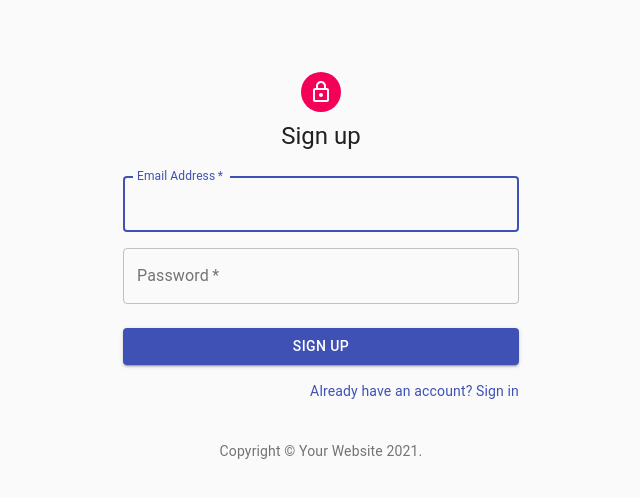
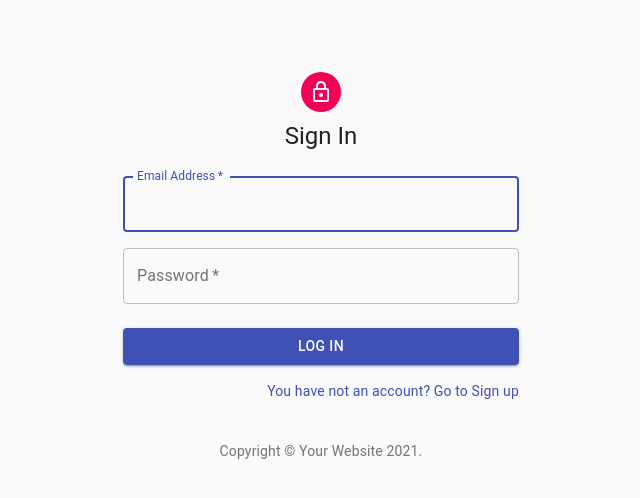
Before and after one commit to kazu-S-1110/redux_toolkit_210614, a React (Create React App) app: page /user-auth in a window 1280 px wide. Shown: the top 498 px of the page, without its empty margins (319-959 px from the left). Built offline with nearby package versions, Linux system fonts and the light colour scheme; no server answers.

Commit message:
useStateを用いてSignInとSignUPを切り替え。

```diff
--- a/src/pages/userAuth/UserAuth.tsx
+++ b/src/pages/userAuth/UserAuth.tsx
@@ -1,4 +1,4 @@
-import React from 'react';
+import React, { useState } from 'react';
 import { useForm } from 'react-hook-form';
 import Avatar from '@material-ui/core/Avatar';
 import Button from '@material-ui/core/Button';
@@ -59,6 +59,8 @@ const UserAuth: React.FC = () => {
     handleSubmit,
     formState: { errors },
   } = useForm<AuthDataTypes>();
+  //サインイン画面かサインアップ画面かの切り替えをuseStateで管理。
+  const [isSignIn, setIsSignIn] = useState(true);
 
   return (
     <Container component="main" maxWidth="xs">
@@ -68,7 +70,7 @@ const UserAuth: React.FC = () => {
           <LockOutlinedIcon />
         </Avatar>
         <Typography component="h1" variant="h5">
-          Sign up
+          {isSignIn ? 'Sign In' : 'Sign Up'}
         </Typography>
         <form className={classes.form} noValidate>
           <Grid container spacing={2}>
@@ -134,12 +136,18 @@ const UserAuth: React.FC = () => {
             color="primary"
             className={classes.submit}
           >
-            Sign Up
+            {isSignIn ? 'Log In' : 'Sign Up'}
           </Button>
           <Grid container justify="flex-end">
             <Grid item>
-              <Link href="#" variant="body2">
-                Already have an account? Sign in
+              <Link
+                href="#"
+                variant="body2"
+                onClick={() => setIsSignIn(!isSignIn)}
+              >
+                {isSignIn
+                  ? 'You have not an account? Go to Sign up'
+                  : 'Already have an account? Go to Log in'}
               </Link>
             </Grid>
           </Grid>
```
